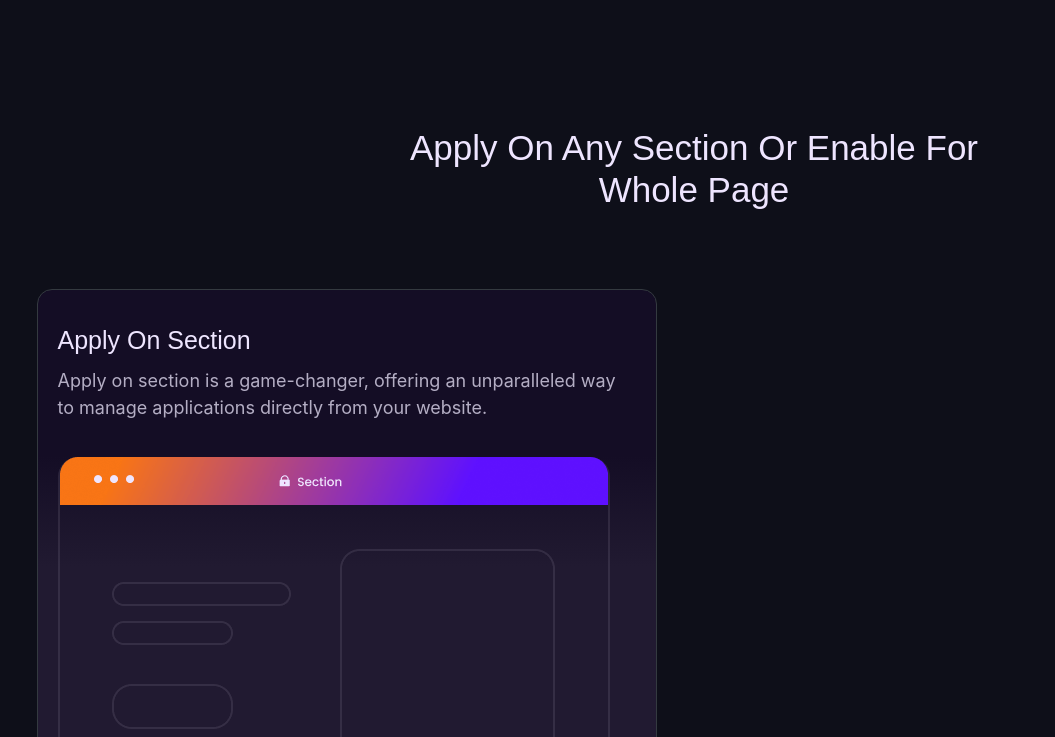
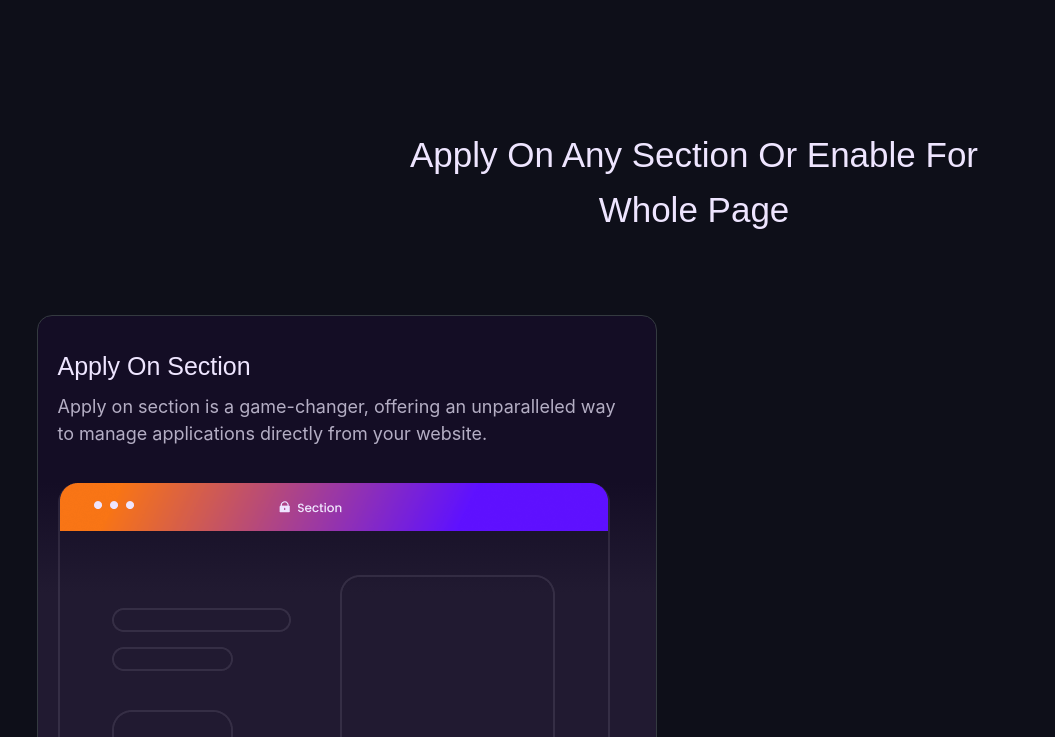
Before and after one commit to Medha0909/motion_art, a React app: page / in a window 1280 px wide. Shown: the part 1325-2062 px from the top of the page, without its empty margins (18-1073 px from the left). Built offline with nearby package versions, Linux system fonts and the light colour scheme.

Commit message:
Update Home.css

```diff
--- a/src/Components/Home.css
+++ b/src/Components/Home.css
@@ -2,30 +2,20 @@ body{
     background-color:#0E0F19;
 }
 
-body {
-    margin: 0;
-    position: absolute;
-    width: 100%;
-	height: 100%;
-}
-
-canvas {
-    width: 100%;
-    height: 100%;
-}
 .web1{
     position:fixed;
 }
 .bodyNav{
     width: 100%;
     position: fixed;
-
+    z-index:800;
 }
 .navbar{
     padding-top: 2.5px;
     background-color: #262626;
     height: 52px;
     overflow: hidden;
+
 }
 
 .nav-button{
@@ -195,10 +185,11 @@ margin-top: 20px;
 .s1 .cardshead{
     color:#EEE5FF;
     width:39rem;
-    font-size:30px;
-}
+    font-size:30px;}
 .s1 .chead{
     font-size:35px;
+    line-height: 55px;
+
 }
 
 .s1 .c1{
```
